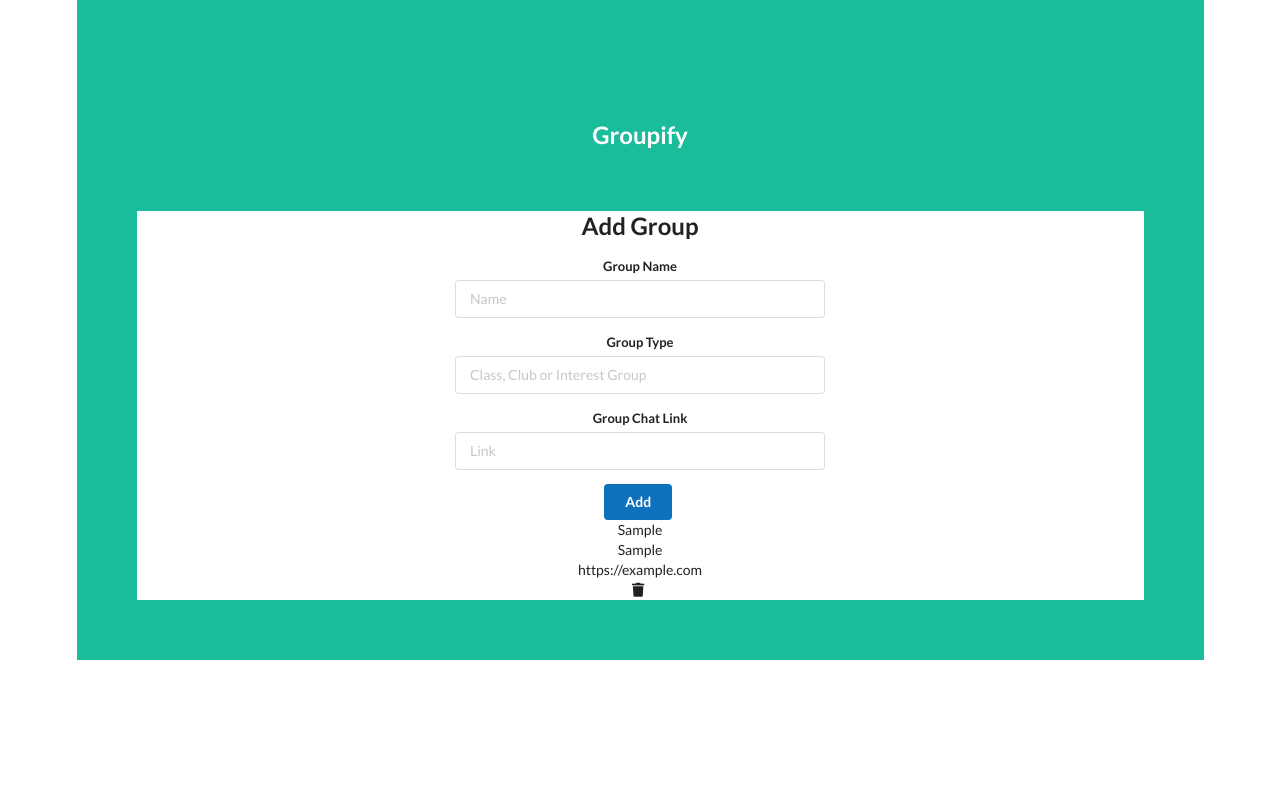
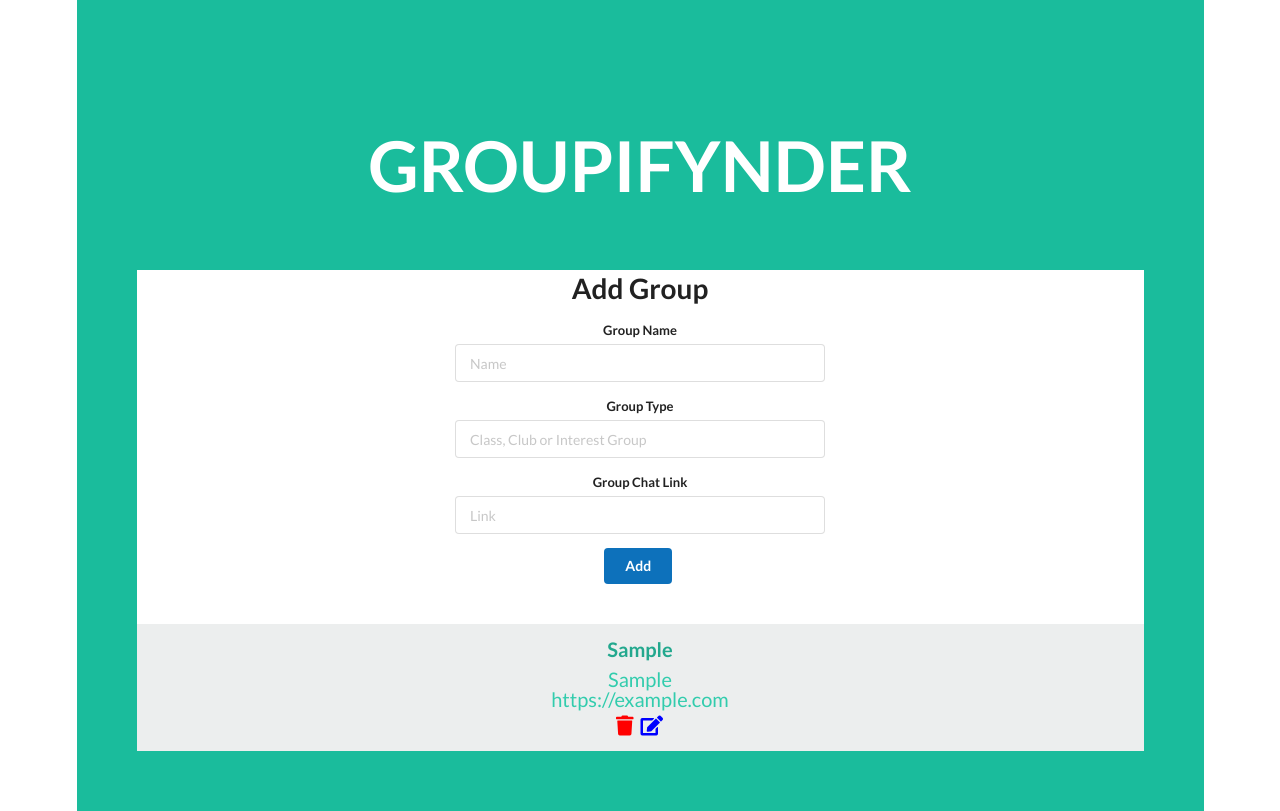
Before and after one commit to advikak/group-finder, a React (Create React App) app: page / in a window 1280 px wide. Both pictures are taken after typing "Sample", "Sample", "https://example.com" into the empty fields and a click on the button "Add". Built offline with nearby package versions, Linux system fonts and the light colour scheme.

Commit message:
Co-authored-by: kelly-zhu <kelly-zhu@users.noreply.github.com> Co-authored-by: swong77 <swong77@users.noreply.github.com>

```diff
--- a/package.json
+++ b/package.json
@@ -8,7 +8,11 @@
     "@testing-library/user-event": "^13.5.0",
     "react": "^17.0.2",
     "react-dom": "^17.0.2",
+    "react-router-dom": "^6.2.1",
     "react-scripts": "5.0.0",
+    "save": "^2.4.0",
+    "uuid": "^8.3.2",
+    "uuidv4": "^6.2.12",
     "web-vitals": "^2.1.3"
   },
   "scripts": {
--- a/src/components/AddGroup.js
+++ b/src/components/AddGroup.js
@@ -20,7 +20,7 @@ class AddGroup extends React.Component {
   render() {
     return (
       <div className="ui main">
-        <h2>Add Group</h2>
+        <h1>Add Group</h1>
         <form className="ui form" onSubmit={this.add}>
           <div className="field">
             <label>Group Name</label>
--- a/src/components/App.css
+++ b/src/components/App.css
@@ -13,16 +13,7 @@
   }
 }
 
-.App-header {
-  background-color: #282c34;
-  min-height: 100vh;
-  display: flex;
-  flex-direction: column;
-  align-items: center;
-  justify-content: center;
-  font-size: calc(10px + 2vmin);
-  color: white;
-}
+
 
 .App-link {
   color: #61dafb;
@@ -42,5 +33,26 @@
   text-align: center;
   background: #1abc9c;
   color: white;
-  font-size: 50px;
+
+
 }
+
+h2 {
+  font-weight: bold;
+  font-size: 70px;
+}
+
+
+.item {
+  padding: 15px;
+  font-size: 20px;
+  background: #eceeee;
+  color: #32ccad;
+}
+
+.header {
+   font-weight: 900;
+   margin-bottom: 10px;
+   color: #23a88e;
+   font-size: 25;
+}
--- a/src/components/App.js
+++ b/src/components/App.js
@@ -1,4 +1,5 @@
 import React, {useState, useEffect} from 'react';
+import {BrowserRouter as Router, Switch, Route} from 'react-router-dom';
 import AddGroup from './AddGroup';
 import GroupList from './GroupList';
 import './App.css';
@@ -10,11 +11,22 @@ uuidv4(); // ⇨ '9b1deb4d-3b7d-4bad-9bdd-2b0d7b3dcb6d'
 function App() {
   const LOCAL_STORAGE_KEY = "groups";
   const [groups, setGroups] = useState([]);
+  const [searchTerm, setSearchTerm] = useState("");
 
   const addGroupHandler = (group) => {
     console.log(group);
     setGroups([...groups, {name: uuidv4, ...group}]);
   }
+
+  const editGroupHandler = (group) => {
+    console.log(group);
+    const {name, type, link} = group.data;
+    setGroups(groups.map(group => {
+      return group.name === name ? {... group.data} : group
+    }))
+  }
+
+  const searchHandler = () => {};
 
   useEffect(() => {
     const retrieveGroups = JSON.parse(localStorage.getItem(LOCAL_STORAGE_KEY));
@@ -24,21 +36,6 @@ function App() {
   useEffect(() => {
     localStorage.setItem(LOCAL_STORAGE_KEY, JSON.stringify(groups));
   }, [groups]);
-//  const groups = [
-//    {
-//      name: "Bob's Bobba Club",
-//      type: "Club",
-//      link: "www.bobba.com"
-//    },
-//    {
-//      name: "Food Class",
-//      type: "Class",
-//      link: "www.discord.com",
-//    },
-
-//  ];
-
-
 
 const removeGroup = (name) => {
   const newGroupList = groups.filter((group) => {
@@ -50,14 +47,19 @@ const removeGroup = (name) => {
 
   return (
   <div className = "ui container">
+    <Router>
     <Header>
       </Header>
-
-
+      {/* <Switch>
+      <Router path="/add" exact component = {AddGroup} />
+      <Router path="/" exact component = {GroupList} />
+      </Switch> */}
       <body>
       <AddGroup addGroupHandler={addGroupHandler}/>
       <GroupList groups = {groups} getGroupName={removeGroup}/>
       </body>
+
+    </Router>
 
   </div>
   );
--- a/src/components/GroupCard.js
+++ b/src/components/GroupCard.js
@@ -3,14 +3,22 @@ import React from "react";
 const GroupCard = (props) => {
     const {name, type, link} = props.group
     return (
-        <div className = "item" >
+        <div className = "item" style={{marginTop: "40px"}} >
         <div className = "content">
             <div className = "header">{name}</div>
-            <div>{type}</div>
+            <div>{type} </div>
             <div>{link}</div>
             </div>
-    <i className = "trash icon"></i>
+    <i className = "trash icon"
+    style={{color: "red", marginTop: "7px" }}
+    onClick = {() => props.clickHandler(name)}
+    ></i>
+    {/* // TODO: INSERT LINK TO PATHWAY */}
+    <i className = "edit icon"
+    style={{color: "blue"}}
+    ></i>
     </div >
+
     );
 };
 
--- a/src/components/GroupList.js
+++ b/src/components/GroupList.js
@@ -1,28 +1,41 @@
 import React from "react";
+import {Link} from "react-router-dom";
 import GroupCard from "./GroupCard";
 
 const GroupList = (props) => {
     console.log(props);
 
+        const deleteGroupHandler = (name) => {
+            props.getGroupName(name);
+        };
+
+    // const groups = [
+    //     {
+    //     name: "AMS",
+    //     type: "Club",
+    //     url: "https://portal.nwplus.io/projects",
+    //     },
+    // ];
     const renderGroupList = props.groups.map((group) => {
         return (
-            <GroupCard group={group}></GroupCard>
-
-
-            // <div className = "item">
-            //     <div className = "content">
-            //         <div className = "header">{group.name}</div>
-            //         <div>{group.type}</div>
-            //         <div>{group.link}</div>
-            // </div>
-            // <i className = "trash icon"></i>
-            // </div>
+            <GroupCard group={group}
+             clickHandler = {deleteGroupHandler}
+             key = {group.name}
+             />
         );
     });
 
     return <div className = "celled list">
         {renderGroupList}
     </div>
+
+        // TODO FINISH
+        // <div className = "ui search">
+        //     <div className=" = "ui icon input">
+        //     <input type = "text" placeholder="Search Groups" className="prompt"/>
+        //     <i className="search icon"> </i>
+        //     </div>
+        // </div>
 };
 
 
--- a/src/components/Header.js
+++ b/src/components/Header.js
@@ -1,13 +1,11 @@
 import React from "react";
-import AddGroup from './AddGroup';
-import GroupList from './GroupList';
 
 
 const Header = () => {
     return(
         <div className="menu">
             <div className= "container">
-                <h2>Groupify</h2>
+                <h2>GROUPIFYNDER</h2>
             </div>
         </div>
     );
```
Also changed, not shown: 1 other file (tests, documents, lock files or other folders).
